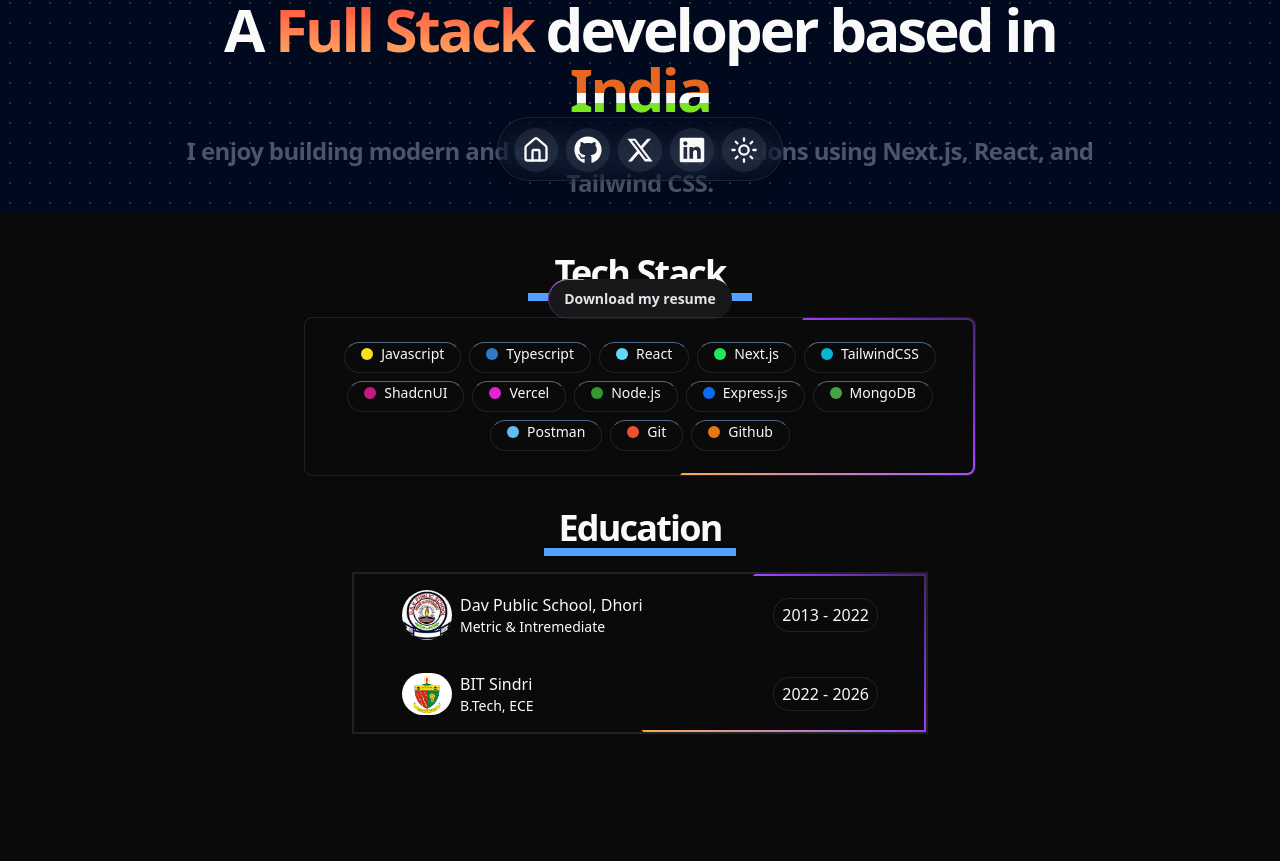
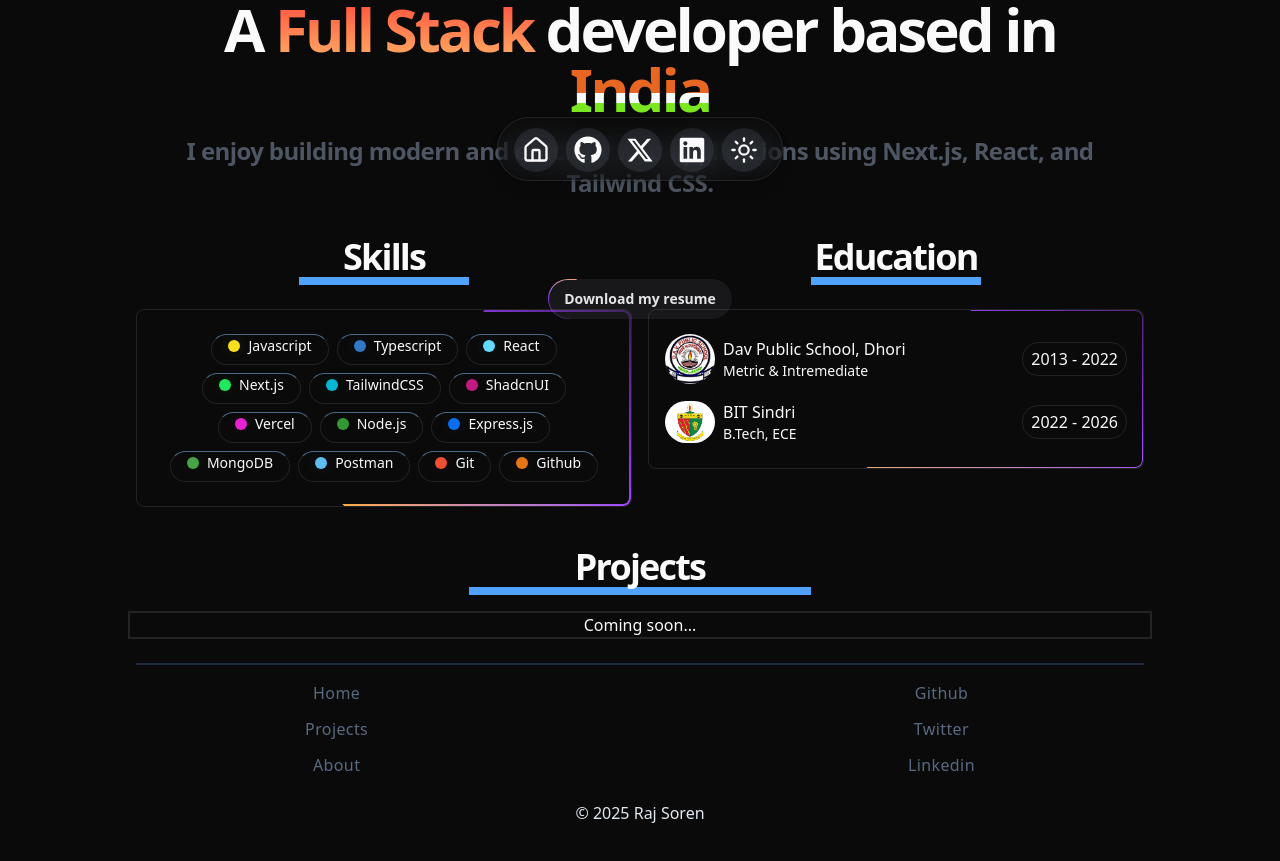
Before and after one commit to therajsoren/portfolio, a Next.js app: page / in a window 1280 px wide. Shown: the part 587-1448 px from the top of the page. Built offline with nearby package versions, Linux system fonts and the light colour scheme.

Commit message:
feat: add footer

```diff
--- a/Education/page.tsx
+++ b/Education/page.tsx
@@ -1,19 +1,14 @@
 import Image from "next/image";
-import Dav from "@/public/dav.jpeg";
-import BIT from "@/public/bit.png";
 import { education } from "@/data";
-import { ShineBorder } from "@/components/magicui/shine-border";
+import Card from "@/components/Card";
 import { BorderBeam } from "@/components/magicui/border-beam";
 const Education = () => {
   return (
-    <div className="max-w-md md:max-w-xl mx-auto mb-8 mt-4 ">
-      <div className="mb-[1rem]">
-        <h1 className="text-4xl font-black tracking-tighter">Education</h1>
-        <p className="h-1 bg-blue-400 w-1/3 mx-auto p-1"></p>
-      </div>
-      <div className="grid grid-cols-1 px-8 border-2 relative">
+    <>
+      <Card heading="Education">
+        <div className="grid grid-cols-1 p-4 border rounded-md relative overflow-hidden">
           {education.map((edu) => (
-          <div className="flex justify-between items-center p-4" key={edu.id}>
+            <div className="flex items-center justify-between py-2" key={edu.id}>
               <div className="flex items-center">
                 <Image
                   src={edu.image}
@@ -34,11 +29,12 @@
             duration={6}
             delay={3}
             size={400}
-          borderWidth={2}
-          className="overflow-x-hidden scroll-hidden"
+            borderWidth={1}
+            className="scroll-hidden"
           />
         </div>
-    </div>
+      </Card>
+    </>
   );
 };
 export default Education;
--- /dev/null
+++ b/Projects/page.tsx
@@ -0,0 +1,14 @@
+const Projects = () => {
+  return (
+    <div className="mt-[2rem]">
+      <div className="mb-[1rem]">
+        <h1 className="text-4xl font-black tracking-tighter">Projects</h1>
+        <p className="h-1 bg-blue-400 w-1/3 mx-auto p-1"></p>
+      </div>
+      <div className="max-w-7xl mx-auto border-2">
+        <p>Coming soon...</p>
+      </div>
+    </div>
+  );
+};
+export default Projects;
--- a/app/layout.tsx
+++ b/app/layout.tsx
@@ -36,7 +36,7 @@
           enableSystem
           disableTransitionOnChange
         >
-          <Background />
+          {/* <Background /> */}
           <Header />
           {children}
         </ThemeProvider>
--- a/app/page.tsx
+++ b/app/page.tsx
@@ -1,15 +1,20 @@
+import Footer from "@/components/Footer";
 import Hero from "@/components/Hero";
 import Education from "@/Education/page";
+import Projects from "@/Projects/page";
 import Skill from "@/skills/page";
-import Image from "next/image";
 
 export default function Home() {
   return (
     <div>
-      <div className="max-w-5xl mx-auto text-center pt-[150px] md:pt-[200px] mb-30">
+      <div className="max-w-5xl mx-auto text-center pt-[150px] md:pt-[200px]">
         <Hero />
-        <Skill />
-        <Education />
+        <section className="grid grid-cols-1 md:grid-cols-2 h-fit w-fit">
+          <Skill />
+          <Education />
+        </section>
+        <Projects />
+        <Footer />
       </div>
     </div>
   );
--- /dev/null
+++ b/components/Card.tsx
@@ -0,0 +1,12 @@
+const Card = ({ children, heading }: { children: React.ReactNode , heading:string}) => {
+  return (
+    <div>
+      <div className="mb-[1rem]">
+        <h1 className="text-4xl font-black tracking-tighter">{heading}</h1>
+        <p className="h-1 bg-blue-400 w-1/3 mx-auto p-1"></p>
+      </div>
+      <div className="p-2">{children}</div>
+    </div>
+  );
+};
+export default Card;
--- a/components/Dock.tsx
+++ b/components/Dock.tsx
@@ -14,7 +14,7 @@
 } from "@/components/ui/tooltip";
 import { useTheme } from "next-themes";
 
-import { useRef } from "react";
+import {forwardRef, useRef } from "react";
 import { TooltipProvider } from "@radix-ui/react-tooltip";
 import Link from "next/link";
 
--- /dev/null
+++ b/components/Footer.tsx
@@ -0,0 +1,31 @@
+import { footerLinks, navLinks } from "@/data";
+import Link from "next/link";
+
+const Footer = () => {
+  const currenYear = new Date().getFullYear();
+  return (
+    <div className="mt-4 mb-2 p-2">
+      <p className="h-0.5 bg-gray-800"></p>
+      <div className="flex pt-4 pb-6 justify-around items-center">
+        <div className="flex flex-col space-y-3 text-slate-500/90 text-base tracking-wide w-fit">
+          {footerLinks.map((link, index) => (
+            <Link key={index} href={link.href}>
+              {link.name}
+            </Link>
+          ))}
+        </div>
+        <div className="flex flex-col ml-[20%] space-y-3 text-slate-500/90 text-base tracking-wide w-fit">
+          {navLinks.map((link) =>
+            link.id !== 1 ? (
+              <Link key={link.id} href={link.href}>
+                {link.label}
+              </Link>
+            ) : null
+          )}
+        </div>
+      </div>
+      <p className="text-slate-200">© {currenYear} Raj Soren</p>
+    </div>
+  );
+};
+export default Footer;
--- a/data/index.ts
+++ b/data/index.ts
@@ -6,7 +6,8 @@
 import { IconType } from "react-icons/lib";
 
 interface NavLink {
-  icon: IconType;
+  id: number;
+  icon?: IconType;
   label: string;
   href: string;
   target?: string;
@@ -14,26 +15,30 @@
 
 export const navLinks: NavLink[] = [
   {
+    id: 1,
     icon: HomeIcon,
     label: "Home",
     href: "/",
     target: "_self",
   },
   {
+    id: 2,
     icon: FaGithub,
     label: "Github",
     href: "https://github.com/therajsoren",
     target: "_blank",
   },
   {
+    id: 3,
     icon: FaXTwitter,
     label: "Twitter",
     href: "https://twitter.com/therajsoren",
     target: "_blank",
   },
   {
+    id: 4,
     icon: FaLinkedin,
-    label: "linkedin",
+    label: "Linkedin",
     href: "https://www.linkedin.com/in/therajsoren/",
     target: "_blank",
   },
@@ -151,3 +156,18 @@
     color: "#e67614",
   },
 ];
+
+export const footerLinks = [
+  {
+    name: "Home",
+    href: "/",
+  },
+  {
+    name: "Projects",
+    href: "/projects",
+  },
+  {
+    name: "About",
+    href: "/about",
+  },
+];
--- a/skills/page.tsx
+++ b/skills/page.tsx
@@ -1,13 +1,11 @@
+import Card from "@/components/Card";
 import { BorderBeam } from "@/components/magicui/border-beam";
 import { skills } from "@/data";
 const Skill = () => {
   return (
-    <div className="max-w-md md:max-w-2xl mx-auto mb-8 mt-4 ">
-      <div className="mb-[1rem] ">
-        <h1 className="text-4xl font-black tracking-tighter">Tech Stack</h1>
-        <p className="h-1 bg-blue-400 w-1/3 mx-auto p-1"></p>
-      </div>
-      <div className="flex gap-2 p-6 flex-wrap items-center justify-center border h-fit min-w-[100px] rounded-md relative">
+    <>
+      <Card heading="Skills">
+        <div className="flex gap-2 p-6 flex-wrap items-center justify-center border h-fit min-w-[100px] rounded-md relative overflow-hidden">
           {skills.map((skill) => (
             <div
               key={skill.id}
@@ -30,9 +28,16 @@
               {skill.name}
             </div>
           ))}
-        <BorderBeam duration={6} delay={3} size={400} borderWidth={2} className="overflow-x-hidden scroll-hidden" />
+
+          <BorderBeam
+            duration={6}
+            delay={3}
+            size={400}
+            borderWidth={2}
+          />
         </div>
-    </div>
+      </Card>
+    </>
   );
 };
 export default Skill;
```
Lines whose indentation alone changed are shown as unchanged.
